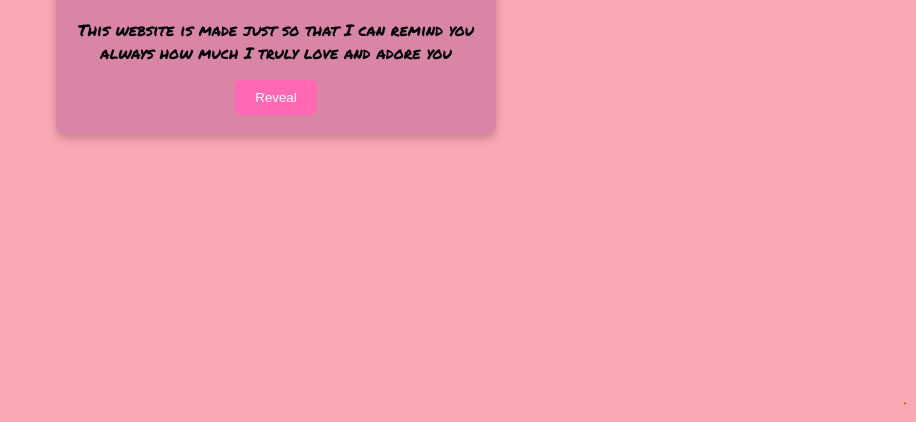
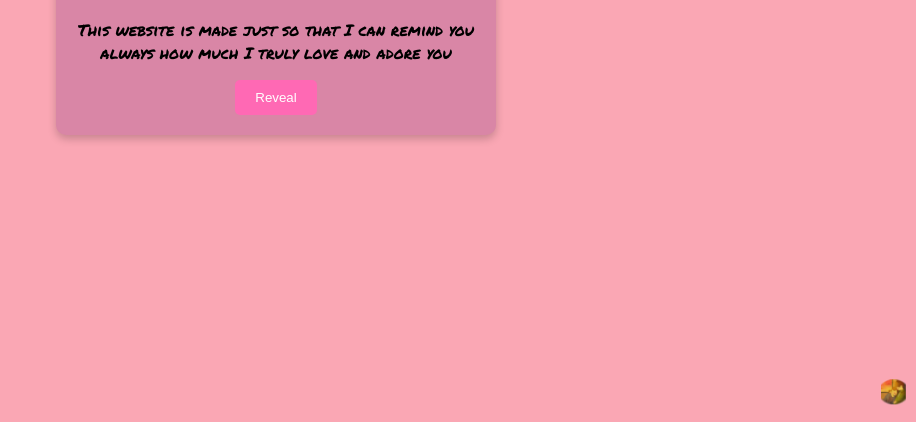
Before and after one commit to MarkZeroxy/lovely, a plain HTML site: page index.html in a window 1280 px wide. Shown: the part 378-800 px from the top of the page, without its empty margins (364-1280 px from the left). Drawn offline with Linux system fonts and the light colour scheme.

Commit message:
22styles.css

```diff
--- a/styles.css
+++ b/styles.css
@@ -73,7 +73,7 @@ button:active {
     position: absolute;
     bottom: 10px;
     right: 10px;
-    width: 2px; /* Increase this value to make the image larger */
+    width: 25px; /* Increase this value to make the image larger */
     height: auto;
     animation: float 3s infinite ease-in-out;
 }
```
